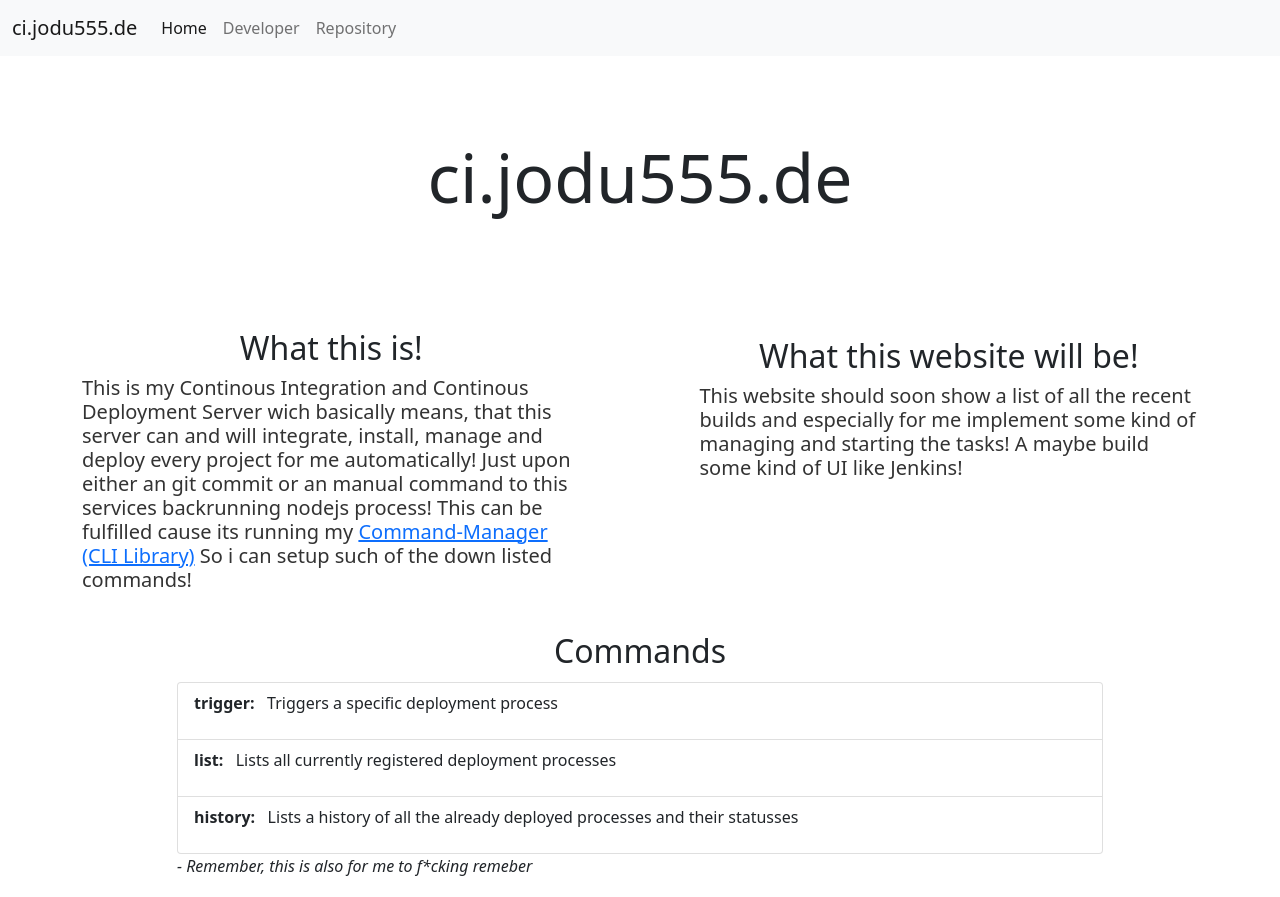
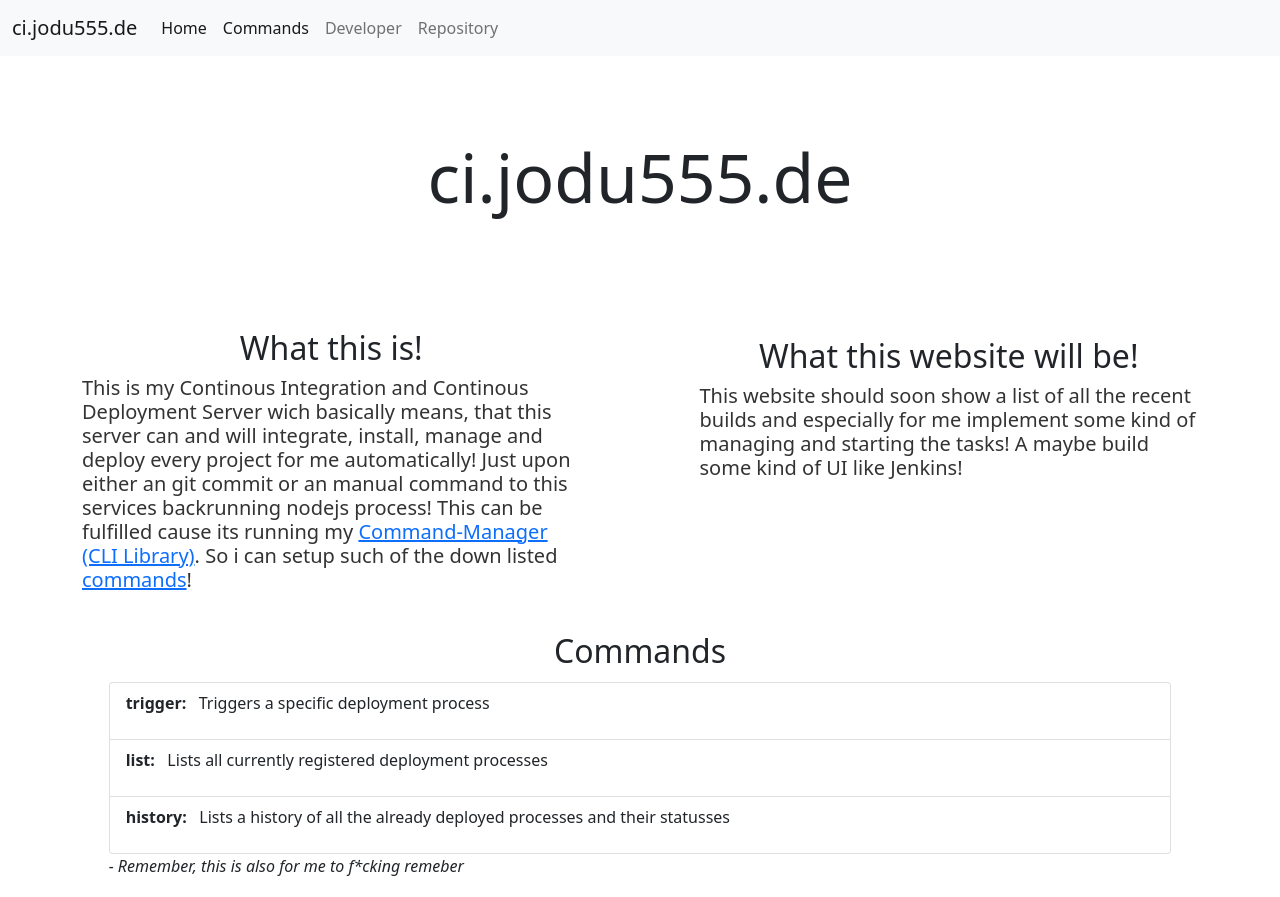
Before and after one commit to Jodu555/Auto-Deployer, a website: page Website/index.html in a window 1280 px wide. Shown: the top 897 px of the page. Drawn offline with nearby package versions, Linux system fonts and the light colour scheme.

Commit message:
added some fancy stuff like the hashtag navigation for automatic scrolling

```diff
--- a/Website/index.html
+++ b/Website/index.html
@@ -49,7 +49,10 @@
 				<div class="collapse navbar-collapse" id="navbarSupportedContent">
 					<ul class="navbar-nav me-auto mb-2 mb-lg-0">
 						<li class="nav-item">
-							<a class="nav-link active" href="#">Home</a>
+							<a class="nav-link active" href="#home">Home</a>
+						</li>
+						<li class="nav-item">
+							<a class="nav-link active" href="#commands">Commands</a>
 						</li>
 						<li class="nav-item">
 							<a class="nav-link" href="https://Jodu555.de">Developer</a>
@@ -62,7 +65,7 @@
 			</div>
 		</nav>
 		<main style="padding-bottom: 1.5rem">
-			<section class="container" style="padding-top: 10vh">
+			<section id="home" class="container" style="padding-top: 10vh">
 				<h1 class="text-center" style="font-size: 5.3vw">ci.jodu555.de</h1>
 				<div class="row" style="padding-top: 13vh">
 					<div class="col">
@@ -74,8 +77,7 @@
 							backrunning nodejs process! This can be fulfilled cause its running my
 							<a href="https://www.npmjs.com/package/@jodu555/commandmanager"
 								>Command-Manager (CLI Library)</a
-							>
-							So i can setup such of the down listed commands!
+							>. So i can setup such of the down listed <a href="#commands">commands</a>!
 						</h5>
 					</div>
 					<div class="col-1"></div>
@@ -90,6 +92,8 @@
 						</h5>
 					</div>
 				</div>
+			</section>
+			<section id="commands">
 				<div class="row">
 					<div class="col-1"></div>
 					<div class="col">
```
